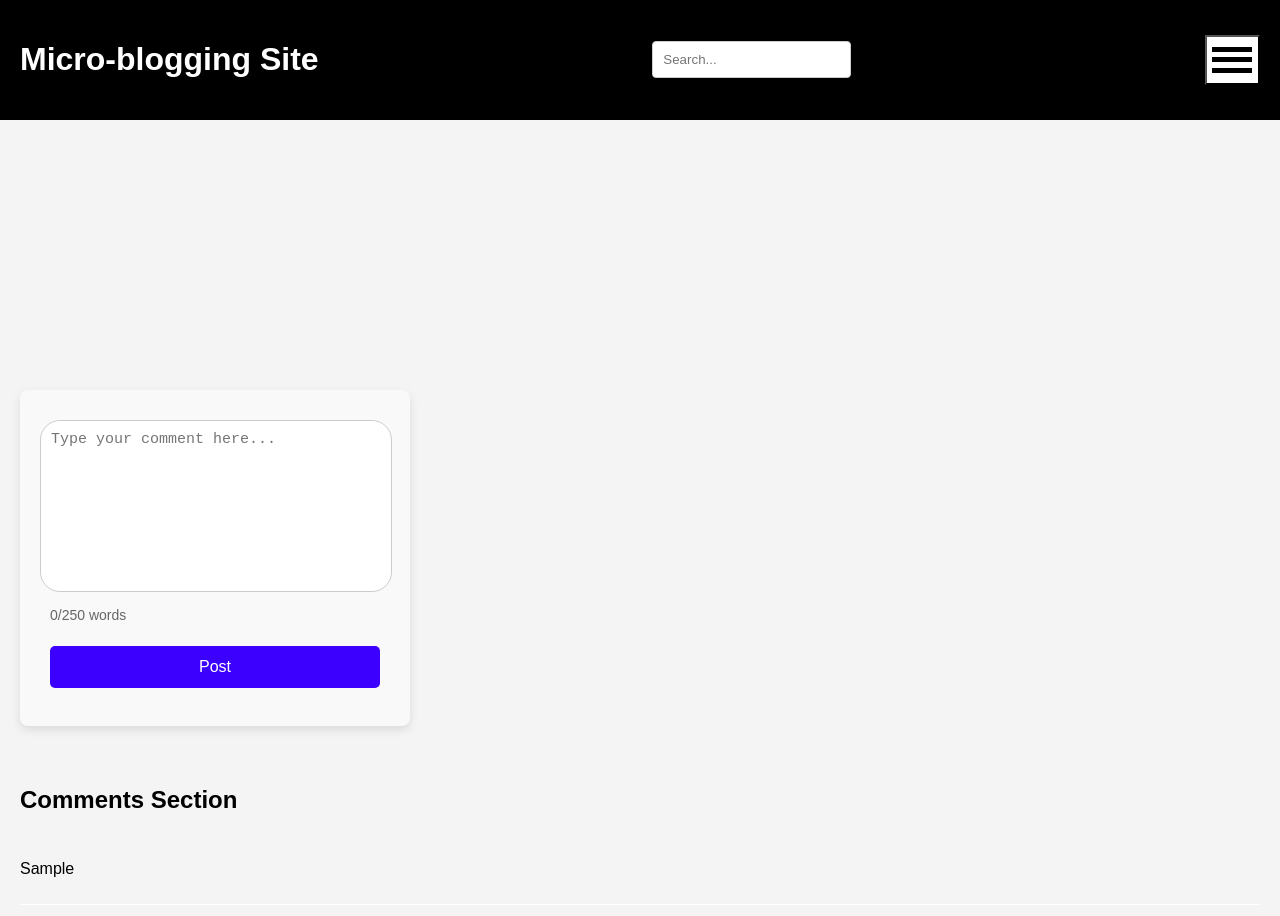
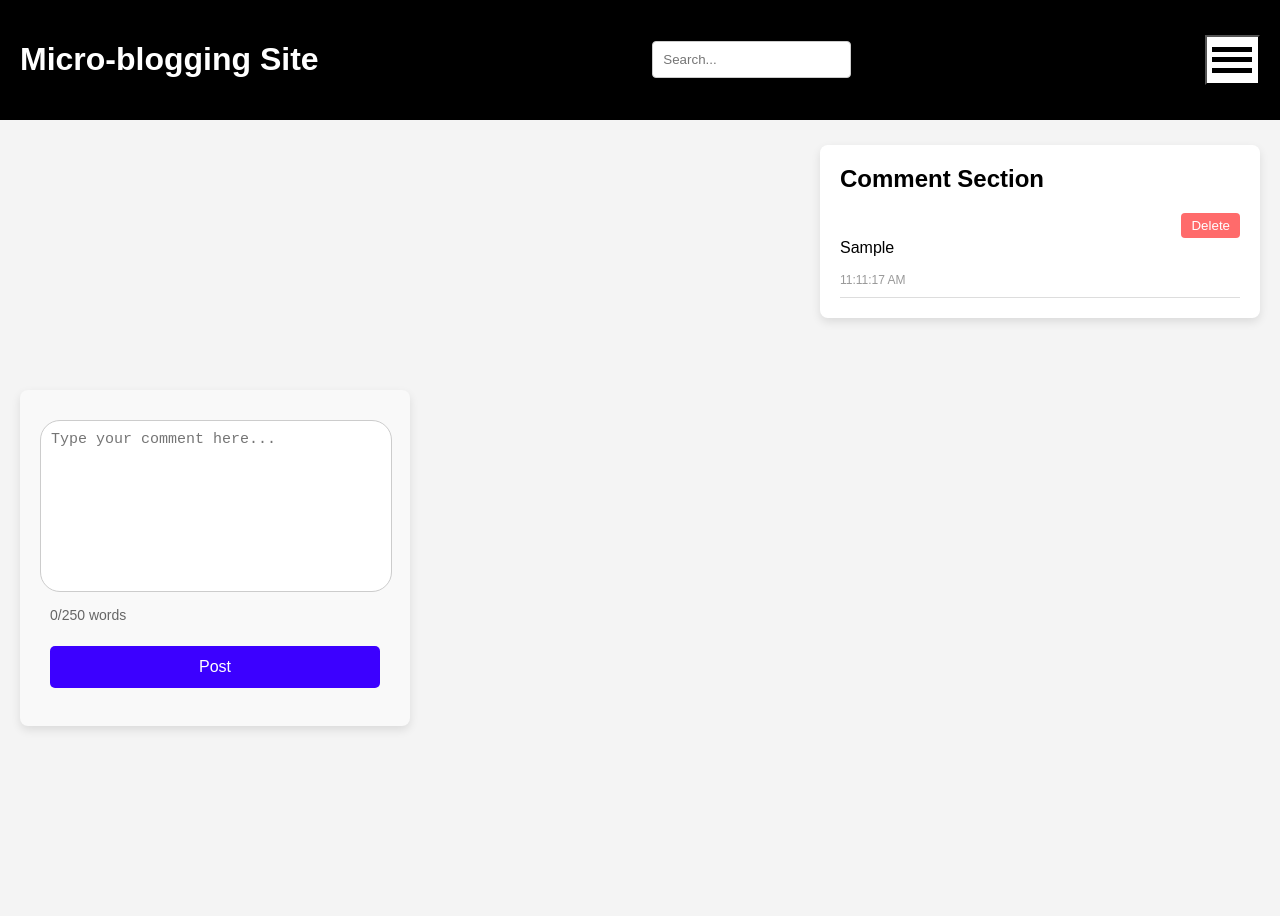
Before and after one commit to PL1106/Microblogging-Site, a React (Create React App) app in the folder microblog-frontend/: page / in a window 1280 px wide. Both pictures are taken after typing "Sample" into the empty fields and a click on the button "Post". Shown: the top 916 px of the page. After the commit the page ends 800 px from the top, so only its background shows below. Built offline with nearby package versions, Linux system fonts and the light colour scheme.

Commit message:
Added comment section
relates #17

```diff
--- a/microblog-frontend/src/App.jsx
+++ b/microblog-frontend/src/App.jsx
@@ -1,5 +1,4 @@
-
-import React, { useState } from 'react';
+import React, { useState, useEffect } from 'react';
 import Header from './components/header';
 import Comment from './components/Comment';
 import Section from './components/Section';
@@ -11,9 +10,22 @@ import './style/section.css';
 function App() {
   const [comments, setComments] = useState([]);
 
+  useEffect(() => {
+
+    const savedComments = JSON.parse(localStorage.getItem('comments')) || [];
+    setComments(savedComments);
+  }, []);
+
   const handlePostComment = (newComment) => {
-    console.log('Adding comment:', newComment);
-    setComments([...comments, newComment]);
+    const updatedComments = [...comments, newComment];
+    setComments(updatedComments);
+    localStorage.setItem('comments', JSON.stringify(updatedComments));
+  };
+
+  const handleDeleteComment = (index) => {
+    const updatedComments = comments.filter((_, i) => i !== index);
+    setComments(updatedComments);
+    localStorage.setItem('comments', JSON.stringify(updatedComments));
   };
 
   return (
@@ -22,8 +34,8 @@ function App() {
       <div style={{ padding: '20px', display: 'flex', justifyContent: 'center' }}>
         <Comment onPost={handlePostComment} />
       </div>
-      <div style={{ padding: '20px' }}>
-        <Section comments={comments} />
+      <div>
+        <Section comments={comments} onDelete={handleDeleteComment} />
       </div>
     </div>
   );
--- a/microblog-frontend/src/components/Comment.jsx
+++ b/microblog-frontend/src/components/Comment.jsx
@@ -17,7 +17,8 @@ const Comment = ({ onPost }) => {
 
   const handlePostClick = () => {
     if (comment.trim()) {
-      onPost(comment);
+      const timestamp = new Date().toLocaleTimeString();
+      onPost({ text: comment, time: timestamp });
       setComment('');
     }
   };
--- a/microblog-frontend/src/components/Section.jsx
+++ b/microblog-frontend/src/components/Section.jsx
@@ -1,13 +1,15 @@
 import '../style/section.css';
 
-const Section = ({ comments }) => {
+const Section = ({ comments, onDelete }) => {
   return (
     <div className="section">
-      <h2>Comments Section</h2> {}
+      <h2>Comment Section</h2>
       {comments.length > 0 ? (
         comments.map((comment, index) => (
           <div key={index} className="comment-item">
-            <p>{comment}</p>
+            <p>{comment.text}</p>
+            <span className="timestamp">{comment.time}</span>
+            <button className="delete-button" onClick={() => onDelete(index)}>Delete</button>
           </div>
         ))
       ) : (
--- a/microblog-frontend/src/style/section.css
+++ b/microblog-frontend/src/style/section.css
@@ -1,8 +1,47 @@
 .section {
-    margin-top: 20px;
+    display: grid;
+    gap: 10px;
+    max-width: 100%;
+    width: 400px;
+    max-height: 500px;
+    background-color: #fff;
+    padding: 20px;
+    border-radius: 8px;
+    box-shadow: 0px 4px 10px rgba(0, 0, 0, 0.1);
+    position: fixed;
+    top: 145px;
+    right: 20px;
+    overflow-y: auto;
+  }
+
+  h2 {
+    margin: 0 0 10px;
   }
 
   .comment-item {
-    border-bottom: 1px solid #ffffff;
+    border-bottom: 1px solid #ddd;
     padding: 10px 0;
+    position: relative;
   }
+
+  .timestamp {
+    display: block;
+    font-size: 12px;
+    color: #999;
+  }
+
+  .delete-button {
+    position: absolute;
+    right: 0;
+    top: 0;
+    background: #ff6b6b;
+    color: #fff;
+    border: none;
+    border-radius: 4px;
+    padding: 5px 10px;
+    cursor: pointer;
+  }
+
+  .delete-button:hover {
+    background: #ff4b4b;
+  }
```
